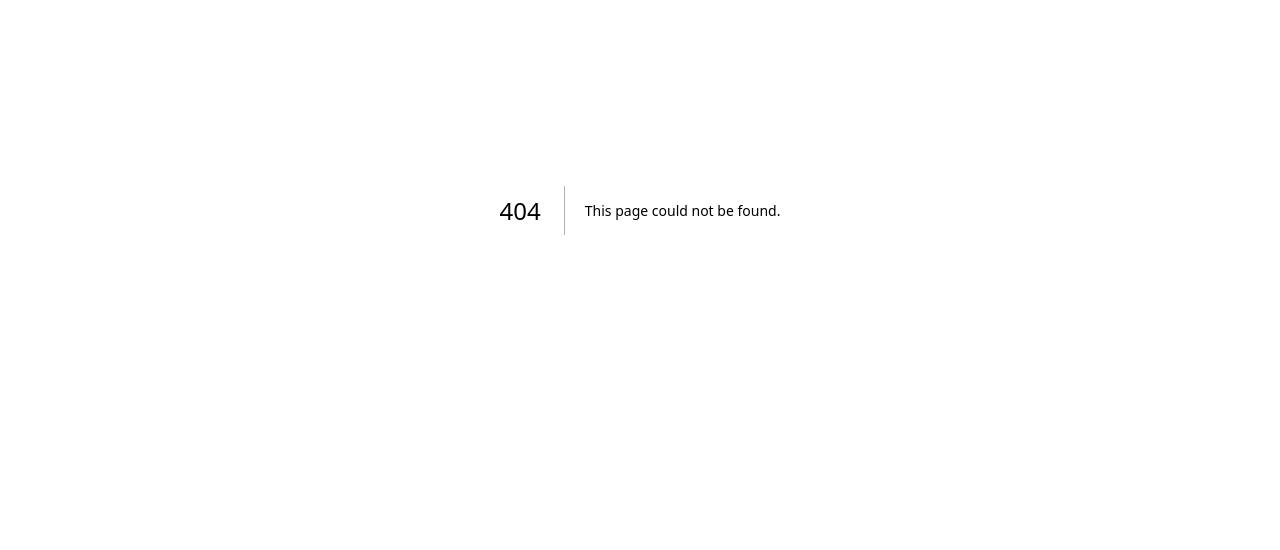
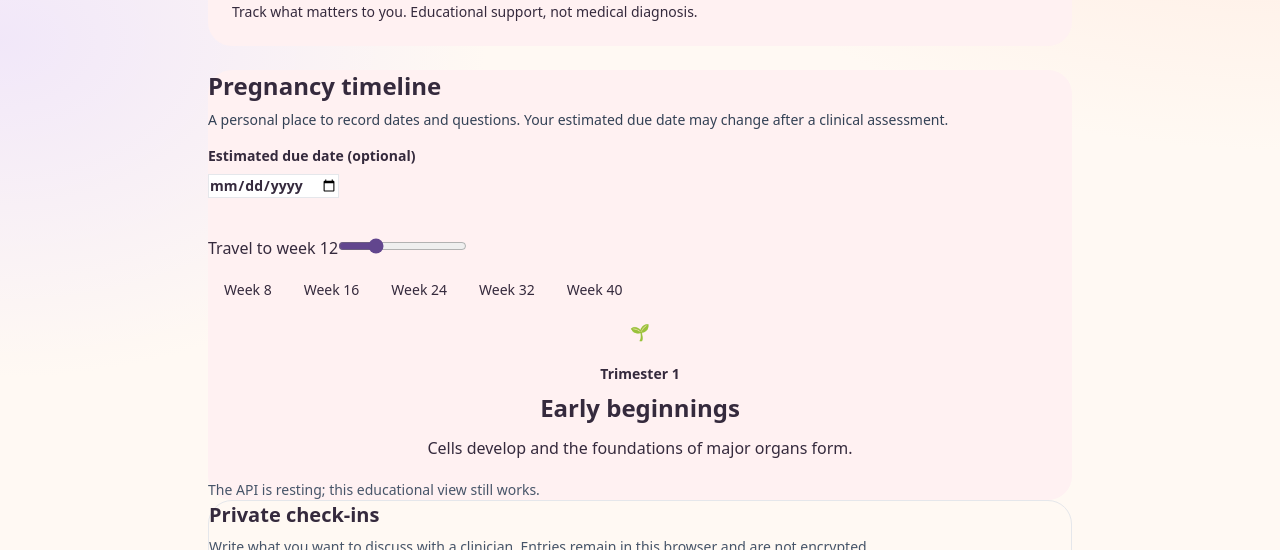
Before and after one commit to logan9e7/MiniMe-Lab, a Next.js app in the folder frontend/: page /pregnancy in a window 1280 px wide. Before the commit this address had no page. Shown: the part 190-740 px from the top of the page. Built offline with nearby package versions, Linux system fonts and the light colour scheme; no server answers.

Commit message:
Create pregnancy companion page with timeline and check-ins

```diff
--- /dev/null
+++ b/frontend/app/pregnancy/page.tsx
@@ -0,0 +1,4 @@
+import AppNavigation from "../../components/AppNavigation";
+import PregnancyTracker from "../../features/pregnancy/PregnancyTracker";
+export const metadata={title:"Pregnancy Tracker | MiniMe Lab",description:"Private pregnancy timeline and check-ins for adults."};
+export default function Page(){return <main className="mx-auto max-w-4xl px-4 py-8"><AppNavigation/><div className="mb-6 rounded-3xl bg-rose-50 p-6"><h1 className="text-3xl font-black">Pregnancy companion</h1><p className="mt-2 text-sm">Track what matters to you. Educational support, not medical diagnosis.</p></div><PregnancyTracker/></main>}
```
